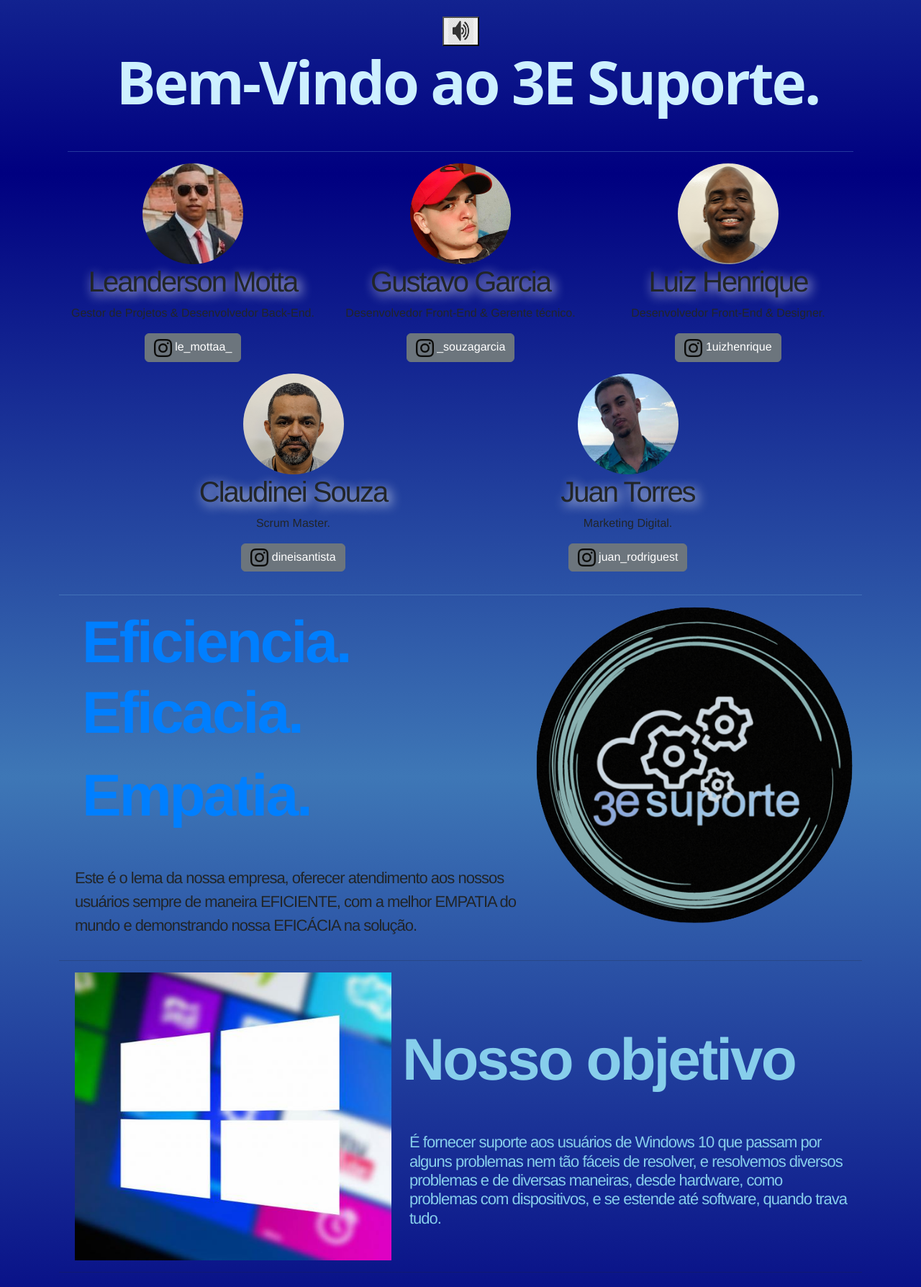
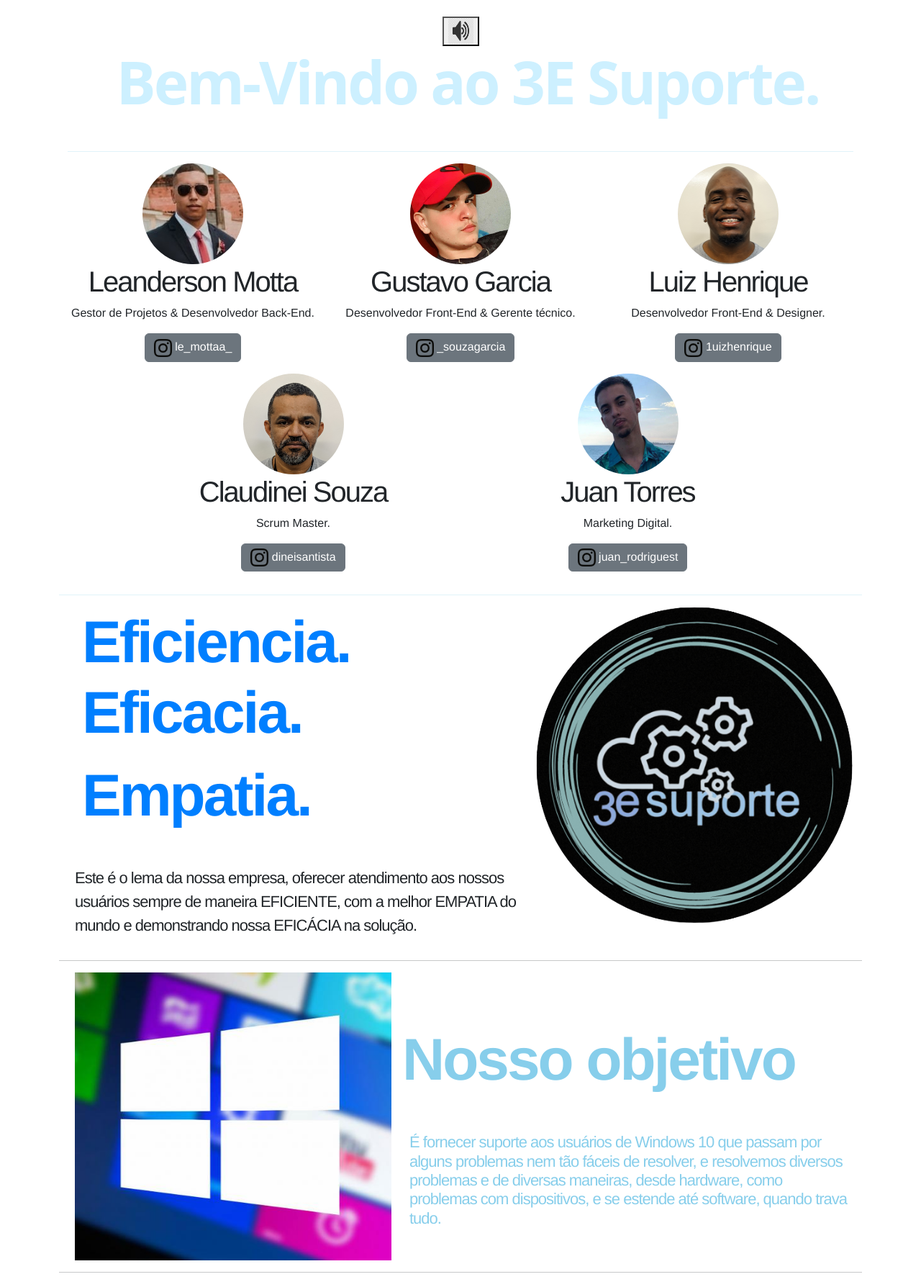
Before and after one commit to blvckn01r/3ESuporte, a PHP site: page /index3E1.html in a window 1280 px wide. Shown: the part 2271-4059 px from the top of the page at 72% size. Run offline with PHP 8.4, Linux system fonts and the light colour scheme; some libraries are stand-ins or nearby versions.

Commit message:
Update style3E.css

```diff
--- a/style3E.css
+++ b/style3E.css
@@ -1,7 +1,7 @@
-body{
+/*body{
 	background-color: #000000;
 	background:  linear-gradient(#000000, #000000, #3E77B6, #000080, #3E77B6, #000080, #A9A9A9);
-}
+} */
 .icon{
 	width: 80px;
 	height: 50px;
```
